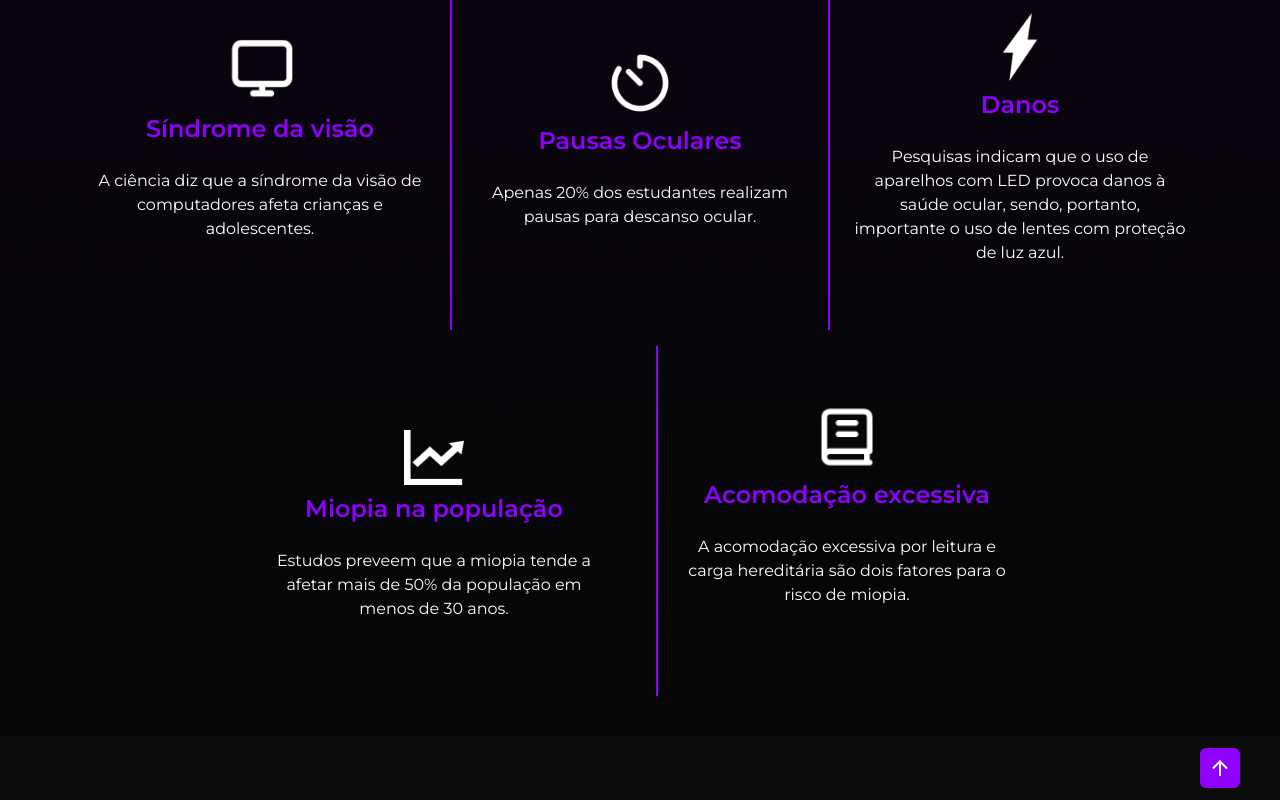
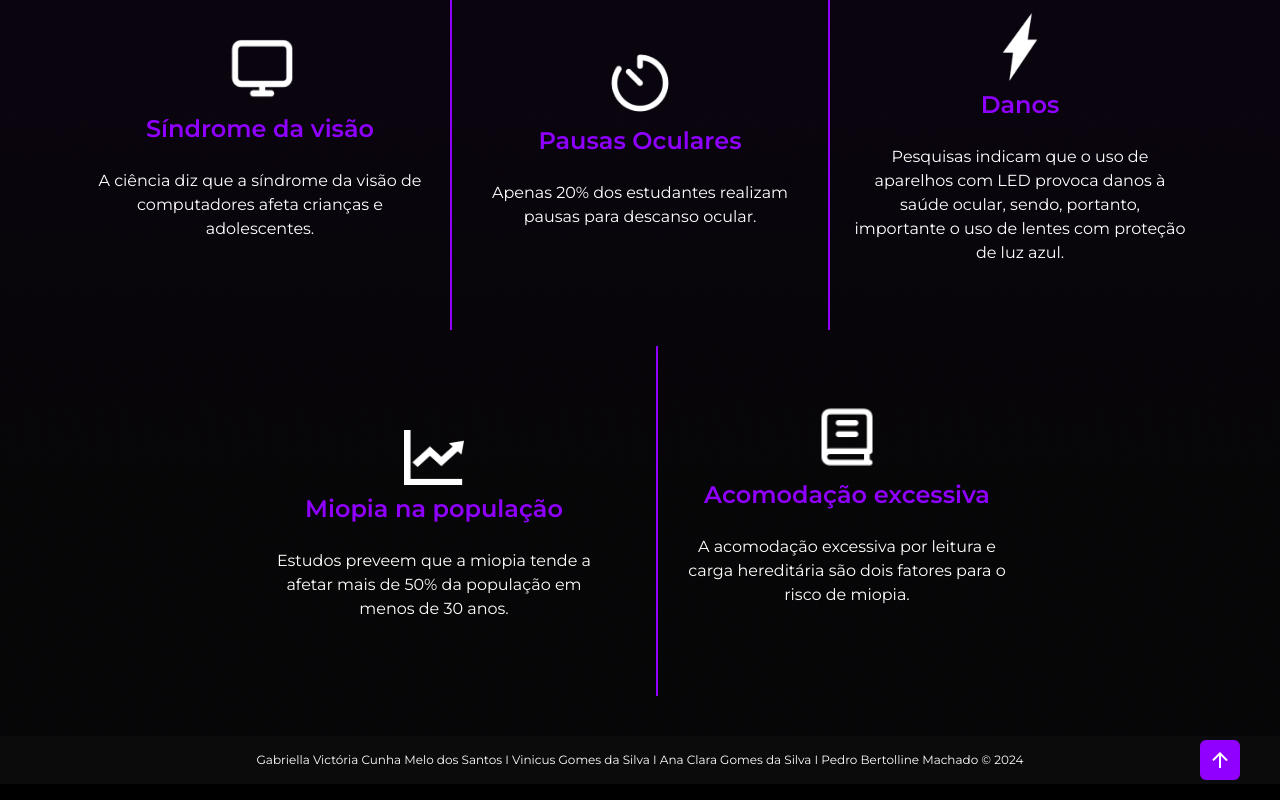
Before and after one commit to GabriellaVictoriacmss/VisionShield, a React (Vite) app: page / in a window 1280 px wide. Shown: the part 1667-2467 px from the top of the page. Built offline with nearby package versions, Linux system fonts and the light colour scheme.

Commit message:
adicao dos nomes dos desenvolvedores do site no footer

```diff
--- a/src/components/Footer.jsx
+++ b/src/components/Footer.jsx
@@ -6,7 +6,8 @@ function Footer() {
   };
 
   return (
-    <footer className="w-full bg-black text-white py-8 relative flex flex-row items-center justify-center">
+    <footer className="w-full bg-black text-white py-4 relative flex flex-row items-center justify-center">
+      <p className='font-montserrat text-xs left-0'>Gabriella Victória Cunha Melo dos Santos I Vinicus Gomes da Silva I Ana Clara Gomes da Silva I Pedro Bertolline Machado © 2024</p>
       <a
         onClick={scrollToTop}
         className="absolute right-10 flex items-center px-2 py-2 rounded-md bg-main-purple cursor-pointer"
```
